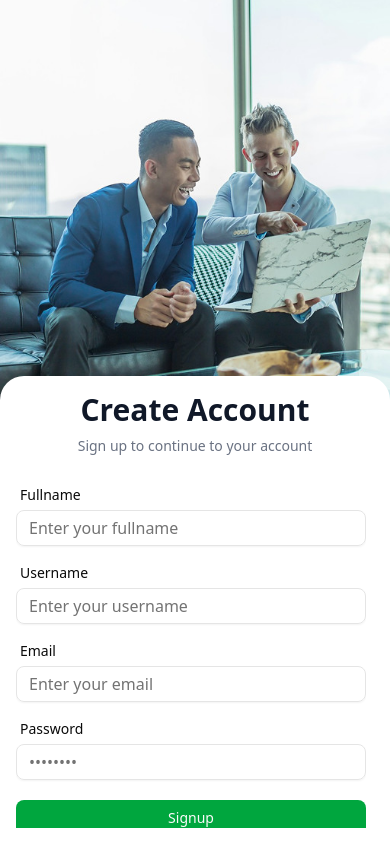
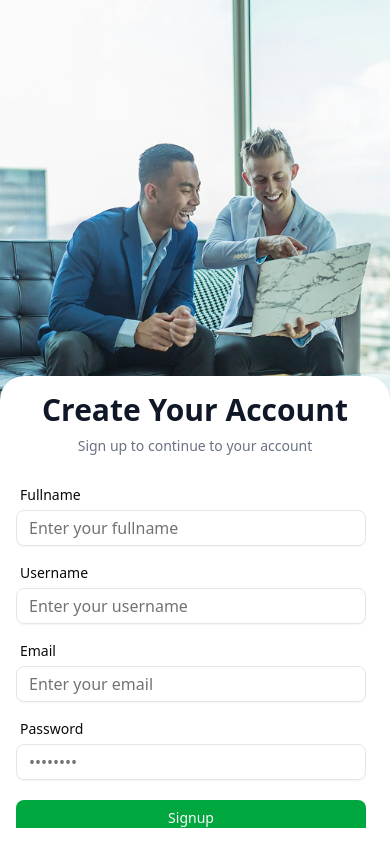
Before and after one commit to kRehman007/MiniSocial, a React (Vite) app: page /signup in a window 390 px wide. Built offline with nearby package versions, Linux system fonts and the light colour scheme.

Commit message:
Fixing UI for signup

```diff
--- a/src/components/SignupForm.tsx
+++ b/src/components/SignupForm.tsx
@@ -39,7 +39,7 @@ const SignupForm = () => {
       };
   return (
     <div className="w-full max-w-md mx-auto md:bg-white md:shadow-xl md:rounded-2xl p-4 md:p-8 md:border md:border-gray-200">
-      <h2 className="text-3xl font-bold mb-2 text-center text-gray-900">Create Account</h2>
+      <h2 className="text-3xl font-bold mb-2 text-center text-gray-900">Create Your Account</h2>
       <p className="text-sm text-gray-500 mb-8 text-center">Sign up to continue to your account</p>
 
         <ScrollArea className="h-[340px] md:h-auto pr-2">
--- a/src/pages/SignupPage.tsx
+++ b/src/pages/SignupPage.tsx
@@ -11,7 +11,7 @@ const SignupPage = () => {
         />
       </div>
 
-      <div className="flex flex-1 items-center md:px-5 justify-center -mt-20 md:mt-0 rounded-tl-3xl  bg-white rounded-tr-3xl md:rounded-none">
+      <div className="flex flex-1 items-center md:px-5 justify-center -mt-32 md:mt-0 rounded-tl-3xl  bg-white rounded-tr-3xl md:rounded-none">
         <SignupForm />
       </div>
     </div>
```
Also changed, not shown: vercel.json (added).
